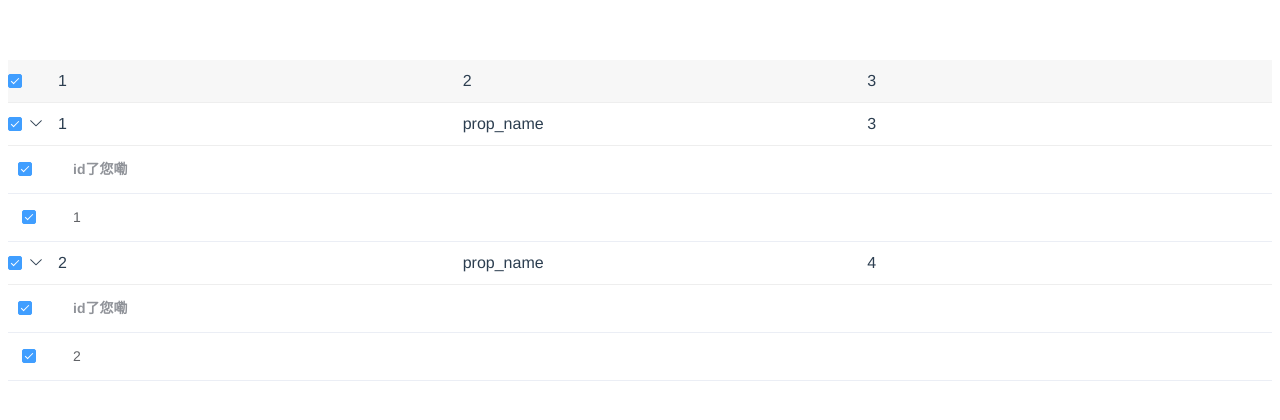
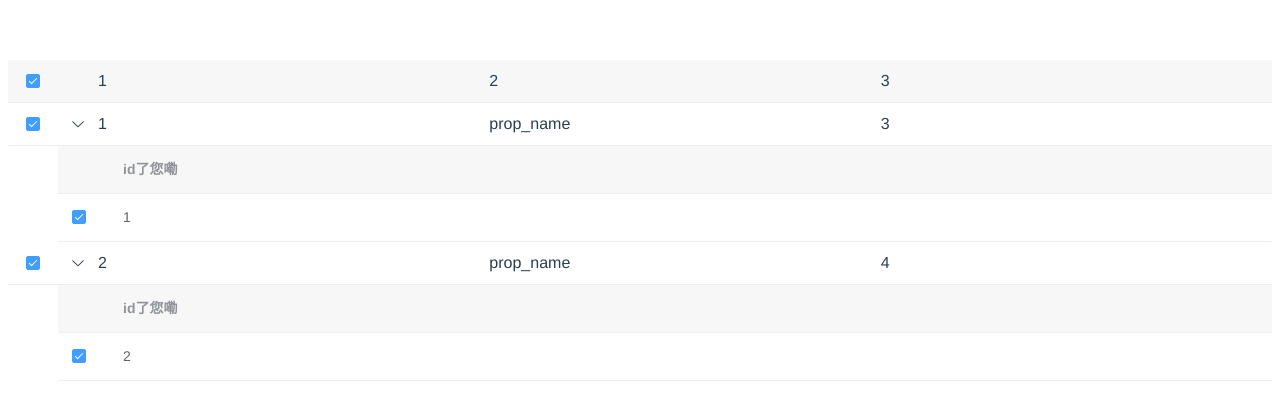
Before and after one commit to PythonWongXb/evan-zuo-ui, a Vue app: page / in a window 1280 px wide. Both pictures are taken after a click on the label 15 px from the left and 80 px from the top of the page. Shown: the top 420 px of the page. Built offline with nearby package versions, Linux system fonts and the light colour scheme.

Commit message:
fea: style

```diff
--- a/package.json
+++ b/package.json
@@ -1,6 +1,6 @@
 {
   "name": "evan-zuo-ui",
-  "version": "0.0.1",
+  "version": "0.0.2",
   "private": false,
   "main": "index.js",
   "scripts": {
--- a/src/App.vue
+++ b/src/App.vue
@@ -1,7 +1,7 @@
 <!--
  * @Author: your name
  * @Date: 2021-04-09 22:43:29
- * @LastEditTime: 2021-04-10 20:59:37
+ * @LastEditTime: 2021-04-10 23:48:34
  * @LastEditors: Please set LastEditors
  * @Description: In User Settings Edit
  * @FilePath: /evan_you_demo_1/src/App.vue
--- a/src/components/cell/index.vue
+++ b/src/components/cell/index.vue
@@ -1,7 +1,7 @@
 <!--
  * @Author: your name
  * @Date: 2021-04-10 12:31:53
- * @LastEditTime: 2021-04-10 19:00:48
+ * @LastEditTime: 2021-04-11 10:55:55
  * @LastEditors: Please set LastEditors
  * @Description: In User Settings Edit
  * @FilePath: /evan_you_demo_1/src/components/table/index.vue
@@ -17,6 +17,10 @@
 
       width: {
         type: [String, Number]
+      },
+
+      center: {
+        type: Boolean
       }
     },
 
@@ -28,8 +32,9 @@
 
     render() {
       const style = this.width ? `max-width: ${this.width}px`: ''
+      const className = this.center ? 'cell-center' : 'cell'
       const content = this.$scopedSlots.content ? this.$scopedSlots.content() : String(this.cellData)
-      return <div onClick={this.clickCell} class="cell" style={style}>{ content }</div>
+      return <div onClick={this.clickCell} class={className} style={style}>{ content }</div>
     },
   }
 </script>
@@ -43,4 +48,12 @@
     // justify-content: center;
     height: 42px;
 }
+
+.cell-center {
+    flex: 1;
+    display: flex;
+    align-items: center;
+    justify-content: center;
+    height: 42px;
+}
 </style>
--- a/src/components/row/index.vue
+++ b/src/components/row/index.vue
@@ -1,7 +1,7 @@
 <!--
  * @Author: your name
  * @Date: 2021-04-10 12:31:53
- * @LastEditTime: 2021-04-10 23:46:37
+ * @LastEditTime: 2021-04-11 11:10:21
  * @LastEditors: Please set LastEditors
  * @Description: In User Settings Edit
  * @FilePath: /evan_you_demo_1/src/components/table/index.vue
@@ -18,6 +18,7 @@
       </div>
       <Cell
         :cellData="rowData.select"
+        center
         width="50"
       >
         <template v-slot:content>
@@ -27,11 +28,13 @@
           ></el-checkbox>
         </template>
       </Cell>
-      <Cell
-        v-for="(item, index) in columns"
-        :key="index"
-        :cellData="rowData[item.prop]"
-      ></Cell>
+      <div class="row-cells-container">
+        <Cell
+          v-for="(item, index) in columns"
+          :key="index"
+          :cellData="rowData[item.prop]"
+        ></Cell>
+      </div>
     </div>
     <div v-show="rowData.isExpand">
       <slot name="expand-table"></slot>
@@ -146,10 +149,14 @@ export default {
 
 .sub-row-arrow {
   position: absolute;
-  left: 20px;
+  left: 50px;
   height: 100%;
   line-height: 42px;
   cursor: pointer;
+  display: flex;
+  align-items: center;
+  justify-content: center;
+  width: 40px;
 }
 
 .row {
@@ -160,9 +167,18 @@ export default {
 
 .sub-row-arrow-icon {
   position: relative;
+  display: flex;
+  align-items: center;
+  justify-content: center;
 }
 
 .transition {
   transition: all .3s ease;
 }
+
+.row-cells-container {
+  flex: 1;
+  display: flex;
+  margin-left: 40px;
+}
 </style>
--- a/src/components/table/index.vue
+++ b/src/components/table/index.vue
@@ -1,14 +1,14 @@
 <!--
  * @Author: your name
  * @Date: 2021-04-10 12:31:53
- * @LastEditTime: 2021-04-10 23:39:48
+ * @LastEditTime: 2021-04-11 11:35:41
  * @LastEditors: Please set LastEditors
  * @Description: In User Settings Edit
  * @FilePath: /evan_you_demo_1/src/components/table/index.vue
 -->
 
 <template>
-  <div class="container">
+  <div class="evan-table-container">
     <Th
       :columns="columnsList"
       :isSelectAll="isSelectAll"
@@ -26,9 +26,14 @@
       @selectAllSubTable="selectAllSubTable"
     >
       <template v-slot:expand-table>
+        <div class="sub-table-container">
+          <div class="block"></div>
           <el-table
+          class="sub-table"
           ref='subTable'
           :data="item.children"
+          :stripe="true"
+          header-row-class-name="table-header-sub-table"
           @select="subTableSelectChange(index, item, $event)"
           >
             <el-table-column
@@ -41,15 +46,20 @@
               >
               </el-table-column>
           </el-table>
+        </div>
       </template>
     </Row>
     </div>
 </template>
 
 <script>
+function _checkSelectAll(array) {
+  return array.every(item => item.select)
+}
 
-import { Table, TableColumn } from 'element-ui';
+import { Table, TableColumn, Loading } from 'element-ui';
 import 'element-ui/lib/theme-chalk/index.css';
+
 
 import Row from './../row'
 import Th from './../th'
@@ -63,6 +73,7 @@ import Th from './../th'
 
     data() {
       return {
+        loadingInstance: null,
         isSelectAll: false,
         columnsList: [
           {
@@ -109,14 +120,16 @@ import Th from './../th'
     },
 
     methods: {
-      subTableSelectChange(index, item, event) {
+      async subTableSelectChange(index, item, event) {
         console.log(index, event)
         const isSubTableSelectAll = this.$refs.subTable[index].selection.length === item.children.length
-        if (isSubTableSelectAll) {
-          item.select = true
-        } else {
-          item.select = false
-        }
+        item.select = isSubTableSelectAll
+        await this.$nextTick()
+        this.isSelectAll = _checkSelectAll(this.tableData)
+
+        // function _checkSelectAll(array) {
+        //   return array.every(item => item.select)
+        // }
       },
 
       async selectAllSubTable() {
@@ -127,17 +140,8 @@ import Th from './../th'
       },
 
       async selectAllChange(value) {
-        if (!value) {
-          this.tableData = this.tableData.map(item => {
-            return {
-              ...item,
-              select: false,
-              isExpand: false,
-            }
-          })
-          this.isSelectAll = false
-          return
-        }
+        if (value) {
+          this.loadingInstance = Loading.service({ target: document.querySelector('.evan-table-container') })
           const subTableArray = await this.getAllData()
           this.tableData = this.tableData.map(item => {
             const data = subTableArray.find(each => each.parentId === item.id)?.children
@@ -149,7 +153,21 @@ import Th from './../th'
               children: data || [],
             }
           })
-        this.isSelectAll = true
+        } else {
+          this.tableData = this.tableData.map(item => {
+            return {
+              ...item,
+              select: false,
+              isExpand: false,
+            }
+          })
+        }
+        this.isSelectAll = value
+        await this.$nextTick()
+        if (this.loadingInstance) {
+          this.loadingInstance.close()
+          this.loadingInstance = null
+        }
       },
 
       async getAllData() {
@@ -190,9 +208,9 @@ import Th from './../th'
         }
         this.isSelectAll = _checkSelectAll(this.tableData)
 
-        function _checkSelectAll(array) {
-          return array.every(item => item.select)
-        }
+        // function _checkSelectAll(array) {
+        //   return array.every(item => item.select)
+        // }
       },
 
       async selectCurrentAllSubTableRow(subTableIndex) {
@@ -241,6 +259,21 @@ import Th from './../th'
 </script>
 
 <style lang="less" scoped>
+.sub-table-container {
+  position: relative;
+  margin-left: 50px;
+}
+
+.block {
+  position: absolute;
+  top: 0;
+  left: 0;
+  height: 46px;
+  width: 50px;
+  background: #f7f7f7;
+  z-index: 2;
+}
+
 .table {
     display: flex;
     flex-direction: column;
@@ -257,4 +290,13 @@ import Th from './../th'
         height: 42px;
     }
 }
+
 </style>
+
+<style lang="less" scoped>
+::v-deep .table-header-sub-table {
+  th {
+    background: #f7f7f7;
+  }
+}
+</style>
--- a/src/components/th/index.vue
+++ b/src/components/th/index.vue
@@ -1,23 +1,25 @@
 <!--
  * @Author: your name
  * @Date: 2021-04-10 12:31:53
- * @LastEditTime: 2021-04-10 21:08:45
+ * @LastEditTime: 2021-04-11 11:10:13
  * @LastEditors: Please set LastEditors
  * @Description: In User Settings Edit
  * @FilePath: /evan_you_demo_1/src/components/table/index.vue
 -->
 <template>
   <div class="th">
-    <Cell width="50">
+    <Cell width="50" center>
       <template v-slot:content>
         <el-checkbox :value="isSelectAll" @change="selectAllChange"></el-checkbox>
       </template>
     </Cell>
-    <Cell
-      v-for="(item, index) in columns"
-      :key="index"
-      :cellData="item.name || item.prop"
-    ></Cell>
+    <div class="sub-th-cells-container">
+      <Cell
+        v-for="(item, index) in columns"
+        :key="index"
+        :cellData="item.name || item.prop"
+      ></Cell>
+    </div>
   </div>
 </template>
 
@@ -75,4 +77,10 @@ export default {
     background-color: #f7f7f7;
     height: 42px;
 }
+
+.sub-th-cells-container {
+  flex: 1;
+  display: flex;
+  margin-left: 40px;
+}
 </style>
```
Lines whose indentation alone changed are shown as unchanged.
